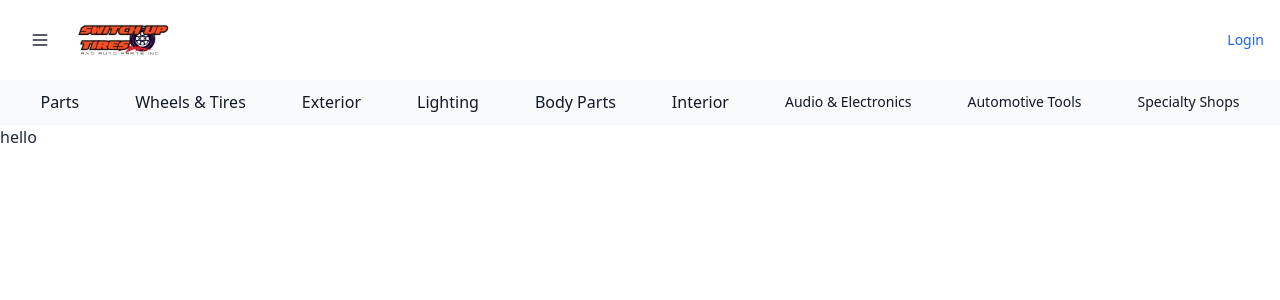
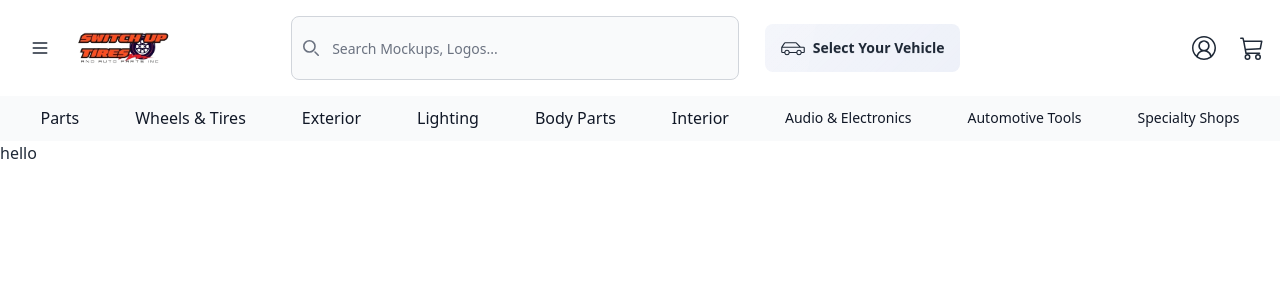
Before and after one commit to jahangiralom99/CARID-Project, a React (Vite) app: page / in a window 1280 px wide. Shown: the top 300 px of the page. Built offline with nearby package versions, Linux system fonts and the light colour scheme.

Commit message:
navbar code update

```diff
--- a/src/Shared/Navbar/Navbar.jsx
+++ b/src/Shared/Navbar/Navbar.jsx
@@ -3,6 +3,9 @@ import { useState } from 'react';
 import './NavDrawer.css'
 import NavDrawer from './NavDrawer';
 import { NavLink } from 'react-router-dom';
+import { VscAccount } from "react-icons/vsc";
+import { BsCart3 } from "react-icons/bs";
+
 
 
 const Navbar = () => {
@@ -46,7 +49,10 @@ const Navbar = () => {
     return (
         <div>
             <nav className="bg-white border-gray-200 dark:bg-gray-900">
-                <div className="flex flex-wrap justify-between items-center mx-auto max-w-screen-xl p-4">
+                <div className="grid grid-cols-2 md:grid-cols-4  lg:grid-cols-5 flex-wrap justify-between items-center mx-auto max-w-screen-xl p-4">
+
+                    {/* menu and logo code  */}
+
                     <div className="flex items-center space-x-3 rtl:space-x-reverse">
                         <div className='sm:block :hidden '>
                             <button className="toggle-btn btn btn-square btn-ghost " onClick={toggleDrawer}>
@@ -57,11 +63,33 @@ const Navbar = () => {
                         <img src={logo} className="h-8" alt="Logo" />
                         <span className="self-center text-2xl font-semibold whitespace-nowrap dark:text-white"></span>
                     </div>
-                    <div>
 
+                    {/* search bar code  */}
+
+                    <div className='col-span-2 hidden md:block'>
+                        <form className="max-w-md mx-auto">
+                            <label htmlFor="default-search" className="mb-2 text-sm font-medium text-gray-900 sr-only dark:text-white">Search</label>
+                            <div className="relative">
+                                <div className="absolute inset-y-0 start-0 flex items-center ps-3 pointer-events-none">
+                                    <svg className="w-4 h-4 text-gray-500 dark:text-gray-400" aria-hidden="true" xmlns="http://www.w3.org/2000/svg" fill="none" viewBox="0 0 20 20">
+                                        <path stroke="currentColor" strokeLinecap="round" strokeLinejoin="round" strokeWidth="2" d="m19 19-4-4m0-7A7 7 0 1 1 1 8a7 7 0 0 1 14 0Z" />
+                                    </svg>
+                                </div>
+                                <input type="search" id="default-search" className="block h-[8vh] w-full p-4 ps-10 text-sm text-gray-900 border border-gray-300 rounded-lg bg-gray-50 focus:ring-blue-500 focus:border-blue-500 dark:bg-gray-700 dark:border-gray-600 dark:placeholder-gray-400 dark:text-white dark:focus:ring-blue-500 dark:focus:border-blue-500" placeholder="Search Mockups, Logos..." required />
+                            </div>
+                        </form>
                     </div>
-                    <div className="flex items-center space-x-6 rtl:space-x-reverse">
-                        <a to='' className="text-sm  text-blue-600 dark:text-blue-500 hover:underline">Login</a>
+                    {/* select your vehicale code  */}
+                    <div className='flex justify-center sm:hidden lg:block'>
+                        <NavLink className="btn glass bg-[#EEF1F9]">
+                            <svg className='text-[1.5rem]' xmlns="http://www.w3.org/2000/svg" width="1em" height="1em" viewBox="0 0 256 256"><path fill="currentColor" d="M240 114h-29.51l-43.9-43.9a13.94 13.94 0 0 0-9.9-4.1H44.28a14 14 0 0 0-11.65 6.23L3 116.67A6 6 0 0 0 2 120v48a14 14 0 0 0 14 14h18.6a30 30 0 0 0 58.8 0h69.2a30 30 0 0 0 58.8 0H240a14 14 0 0 0 14-14v-40a14 14 0 0 0-14-14M42.62 78.89a2 2 0 0 1 1.66-.89h112.41a2 2 0 0 1 1.41.59L193.52 114H19.21ZM64 194a18 18 0 1 1 18-18a18 18 0 0 1-18 18m128 0a18 18 0 1 1 18-18a18 18 0 0 1-18 18m50-26a2 2 0 0 1-2 2h-18.6a30 30 0 0 0-58.8 0H93.4a30 30 0 0 0-58.8 0H16a2 2 0 0 1-2-2v-42h226a2 2 0 0 1 2 2Z"></path></svg>
+                            <h6>Select Your Vehicle</h6>
+                        </NavLink>
+                    </div>
+                    {/* login page and cart page code  */}
+                    <div className="flex justify-end items-center  space-x-6 rtl:space-x-reverse">
+                        <NavLink to='/login'><VscAccount className='text-[1.5rem]' /></NavLink>
+                        <NavLink to='/cart'><BsCart3 className='text-[1.5rem]' /></NavLink>
                     </div>
                 </div>
             </nav>
@@ -74,6 +102,14 @@ const Navbar = () => {
                     </div>
                 </div>
             </nav>
+            <nav className="bg-gray-50 dark:bg-gray-700 block lg:hidden  ">
+                <div className='flex justify-center'>
+                    <NavLink className="btn glass">
+                        <svg className='text-[1.5rem]' xmlns="http://www.w3.org/2000/svg" width="1em" height="1em" viewBox="0 0 256 256"><path fill="currentColor" d="M240 114h-29.51l-43.9-43.9a13.94 13.94 0 0 0-9.9-4.1H44.28a14 14 0 0 0-11.65 6.23L3 116.67A6 6 0 0 0 2 120v48a14 14 0 0 0 14 14h18.6a30 30 0 0 0 58.8 0h69.2a30 30 0 0 0 58.8 0H240a14 14 0 0 0 14-14v-40a14 14 0 0 0-14-14M42.62 78.89a2 2 0 0 1 1.66-.89h112.41a2 2 0 0 1 1.41.59L193.52 114H19.21ZM64 194a18 18 0 1 1 18-18a18 18 0 0 1-18 18m128 0a18 18 0 1 1 18-18a18 18 0 0 1-18 18m50-26a2 2 0 0 1-2 2h-18.6a30 30 0 0 0-58.8 0H93.4a30 30 0 0 0-58.8 0H16a2 2 0 0 1-2-2v-42h226a2 2 0 0 1 2 2Z"></path></svg>
+                        <h6>Select Your Vehicle</h6>
+                    </NavLink>
+                </div>
+            </nav>
         </div>
     );
 };
```
